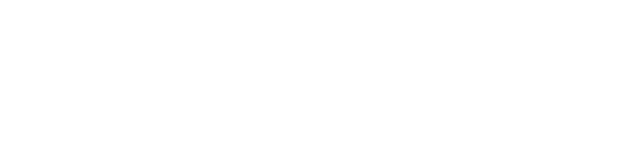
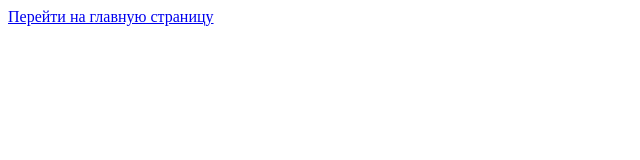
Before and after one commit to MaximZozulya/Git-Practics, a plain HTML site: page index.html in a window 1280 px wide. Shown: the whole page, without its empty margins (0-640 px from the left). Drawn offline with Linux system fonts and the light colour scheme.

Commit message:
changed the text of the link to the wrong one

```diff
--- a/index.html
+++ b/index.html
@@ -6,6 +6,6 @@
   <title>Практикуемся работать с Git и GitHube</title>
 </head>
 <body>
-
+  <a href="#">Перейти на главную страницу</a>
 </body>
 </html>
```
